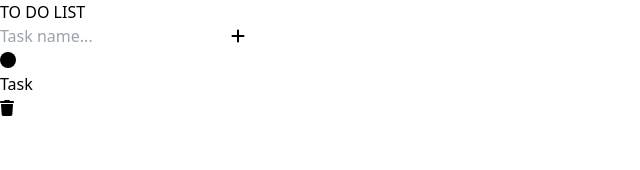
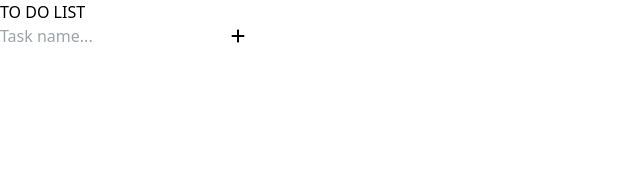
Before and after one commit to parmismontazeri/to-do-list, a React (Vite) app: page / in a window 1280 px wide. Shown: the top 170 px of the page, without its empty margins (0-640 px from the left). Built offline with nearby package versions, Linux system fonts and the light colour scheme.

Commit message:
almostCompleted

```diff
--- a/src/components/Buttons.jsx
+++ b/src/components/Taskcard.jsx
@@ -5,7 +5,7 @@ import { faCircleCheck } from "@fortawesome/free-solid-svg-icons";
 import { faTrash } from "@fortawesome/free-solid-svg-icons";
 import { useState } from "react";
 
-function Buttons() {
+function Taskcard(props) {
   const [done, setDone] = useState(false);
   return (
     <div className="flex flex-row justify-between w-full h-8 rounded bg-blue-500 mt-4">
@@ -20,12 +20,12 @@ function Buttons() {
           <FontAwesomeIcon icon={faCircle} />
         )}
       </button>
-      <p className={done ? "line-through" : ""}>Task</p>
-      <button>
+      <p className={done ? "line-through" : ""}>{props.text}</p>
+      <button onClick={props.onDelete}>
         <FontAwesomeIcon icon={faTrash} className="text-red-500" />
       </button>
     </div>
   );
 }
 
-export default Buttons;
+export default Taskcard;
--- a/src/components/ToDoList.jsx
+++ b/src/components/ToDoList.jsx
@@ -1,7 +1,7 @@
 import React from "react";
 import { FontAwesomeIcon } from "@fortawesome/react-fontawesome";
 import { faPlus } from "@fortawesome/free-solid-svg-icons";
-import Buttons from "./Buttons";
+import Taskcard from "./Taskcard";
 import { useState } from "react";
 
 const ToDoList = () => {
@@ -15,6 +15,11 @@ const ToDoList = () => {
   const handleAddTask = () => {
     setTodoList([...todoList, task]);
     setTask("");
+  };
+
+  const handleRemoveTask = (taskId) => {
+    //setTodoList(todoList.filter((task) => task.id !== taskId));
+    console.log(taskId);
   };
 
   return (
@@ -36,13 +41,15 @@ const ToDoList = () => {
           >
             <FontAwesomeIcon icon={faPlus} />
           </button>
-          <ul>
-            {todoList.map((task, index) => (
-              <li key={index}>{task}</li>
-            ))}
-          </ul>
         </div>
-        <Buttons />
+
+        {todoList.map((addedTask, index) => (
+          <Taskcard
+            text={addedTask}
+            onDelete={() => handleRemoveTask(addedTask.id)}
+            key={index}
+          />
+        ))}
       </div>
     </div>
   );
```
Also changed, not shown: src/App.jsx (+6 -8 lines).
